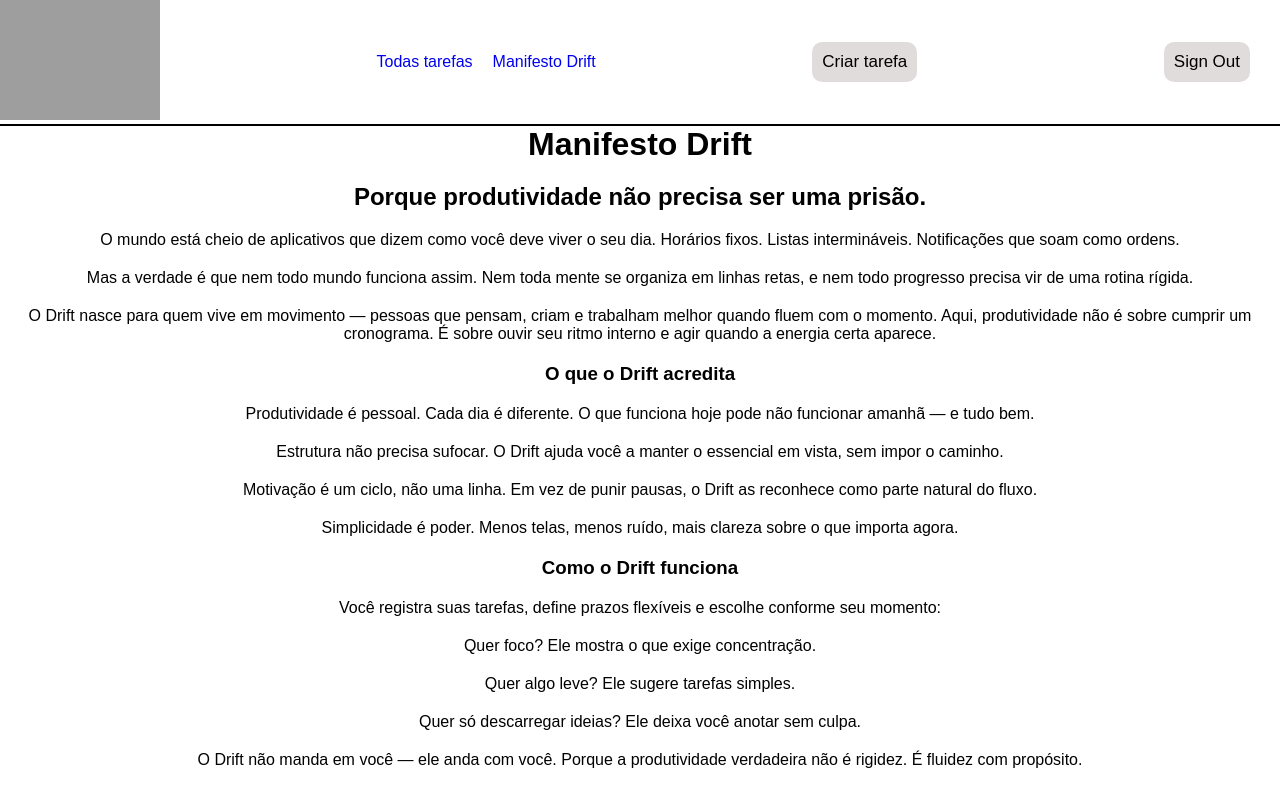
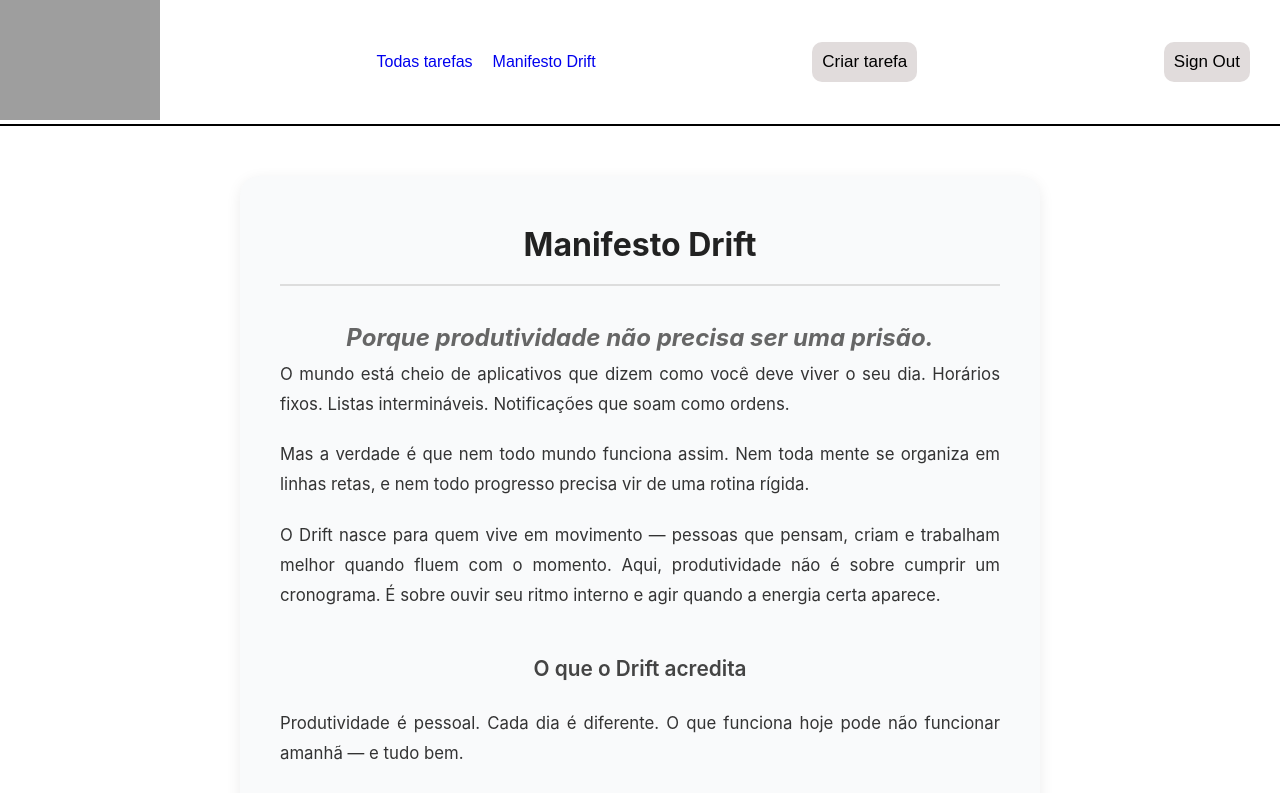
Before and after one commit to CaioFiszuk/drift, a React (Vite) app in the folder drift/: page /manifest in a window 1280 px wide. Shown: the top 793 px of the page. Built offline with nearby package versions, Linux system fonts and the light colour scheme; no server answers; sample sign-in values are in the browser's storage; grey boxes are pictures that could not be loaded.

Commit message:
feat: add visual design for Drift manifesto

```diff
--- a/drift/src/components/Manifest.jsx
+++ b/drift/src/components/Manifest.jsx
@@ -2,59 +2,59 @@ import '../styles/manifest.css';
 
 function Manifest() {
     return(
-    <div>
-          <h1 className='manifest__title'>Manifesto Drift</h1>
-          <h2 className='manifest__title'>Porque produtividade não precisa ser uma prisão.</h2>
+    <div className="manifest__container">
+          <h1 className="manifest__title">Manifesto Drift</h1>
+          <h2 className="manifest__paragraph--center">Porque produtividade não precisa ser uma prisão.</h2>
 
-          <p className='manifest__paragraph'>
+          <p className="manifest__paragraph">
              O mundo está cheio de aplicativos que dizem como você deve viver o seu dia.
              Horários fixos. Listas intermináveis. Notificações que soam como ordens.
           </p>
 
-           <p className='manifest__paragraph'>
+           <p className="manifest__paragraph">
              Mas a verdade é que nem todo mundo funciona assim.
              Nem toda mente se organiza em linhas retas, e nem todo progresso precisa vir de uma rotina rígida.
           </p>
 
-          <p className='manifest__paragraph'>
+          <p className="manifest__paragraph">
              O Drift nasce para quem vive em movimento — pessoas que pensam, criam e trabalham melhor quando fluem com o momento.
              Aqui, produtividade não é sobre cumprir um cronograma.
              É sobre ouvir seu ritmo interno e agir quando a energia certa aparece.
           </p>
 
-          <h3 className='manifest__title'>O que o Drift acredita</h3>
+          <h3 className="manifest__subtitle">O que o Drift acredita</h3>
 
-          <p className='manifest__paragraph'>
+          <p className="manifest__paragraph">
              Produtividade é pessoal.
              Cada dia é diferente. O que funciona hoje pode não funcionar amanhã — e tudo bem.
           </p>
 
-           <p className='manifest__paragraph'>
+           <p className="manifest__paragraph">
              Estrutura não precisa sufocar.
              O Drift ajuda você a manter o essencial em vista, sem impor o caminho.
            </p>
 
-           <p className='manifest__paragraph'>
+           <p className="manifest__paragraph">
              Motivação é um ciclo, não uma linha.
              Em vez de punir pausas, o Drift as reconhece como parte natural do fluxo.
           </p>
 
-          <p className='manifest__paragraph'>
+          <p className="manifest__paragraph">
             Simplicidade é poder.
             Menos telas, menos ruído, mais clareza sobre o que importa agora.
          </p>
 
-         <h3 className='manifest__title'>Como o Drift funciona</h3>
+         <h3 className="manifest__subtitle">Como o Drift funciona</h3>
 
-         <p className='manifest__paragraph'>Você registra suas tarefas, define prazos flexíveis e escolhe conforme seu momento:</p>
+         <p className="manifest__paragraph">Você registra suas tarefas, define prazos flexíveis e escolhe conforme seu momento:</p>
 
-         <p className='manifest__paragraph'>Quer foco? Ele mostra o que exige concentração.</p>
+         <p className="manifest__paragraph">Quer foco? Ele mostra o que exige concentração.</p>
 
-         <p className='manifest__paragraph'>Quer algo leve? Ele sugere tarefas simples.</p>
+         <p className="manifest__paragraph">Quer algo leve? Ele sugere tarefas simples.</p>
 
-         <p className='manifest__paragraph'>Quer só descarregar ideias? Ele deixa você anotar sem culpa.</p>
+         <p className="manifest__paragraph">Quer só descarregar ideias? Ele deixa você anotar sem culpa.</p>
 
-         <p className='manifest__paragraph'>
+         <p className="manifest__paragraph">
            O Drift não manda em você — ele anda com você.
            Porque a produtividade verdadeira não é rigidez.
           É fluidez com propósito.
--- a/drift/src/styles/manifest.css
+++ b/drift/src/styles/manifest.css
@@ -1,9 +1,41 @@
+.manifest__container {
+  max-width: 800px;
+  margin: 50px auto;
+  padding: 40px;
+  background: #f9fafb;
+  border-radius: 20px;
+  box-shadow: 0 4px 15px rgba(0, 0, 0, 0.08);
+  font-family: 'Inter', 'Segoe UI', sans-serif;
+  color: #333;
+  line-height: 1.8;
+}
+
 .manifest__title {
-    text-align: center;
-    margin-bottom: 20px;
+  text-align: center;
+  font-size: 2rem;
+  font-weight: 700;
+  color: #222;
+  margin-bottom: 30px;
+  border-bottom: 2px solid #ddd;
+  padding-bottom: 10px;
+}
+
+.manifest__subtitle {
+  text-align: center;
+  font-size: 1.3rem;
+  font-weight: 600;
+  color: #444;
+  margin: 40px 0 20px;
 }
 
 .manifest__paragraph {
-    text-align: center;
-    margin-bottom: 20px;
+  text-align: justify;
+  margin-bottom: 20px;
+  font-size: 1.05rem;
 }
+
+.manifest__paragraph--center {
+  text-align: center;
+  font-style: italic;
+  color: #666;
+}
```
